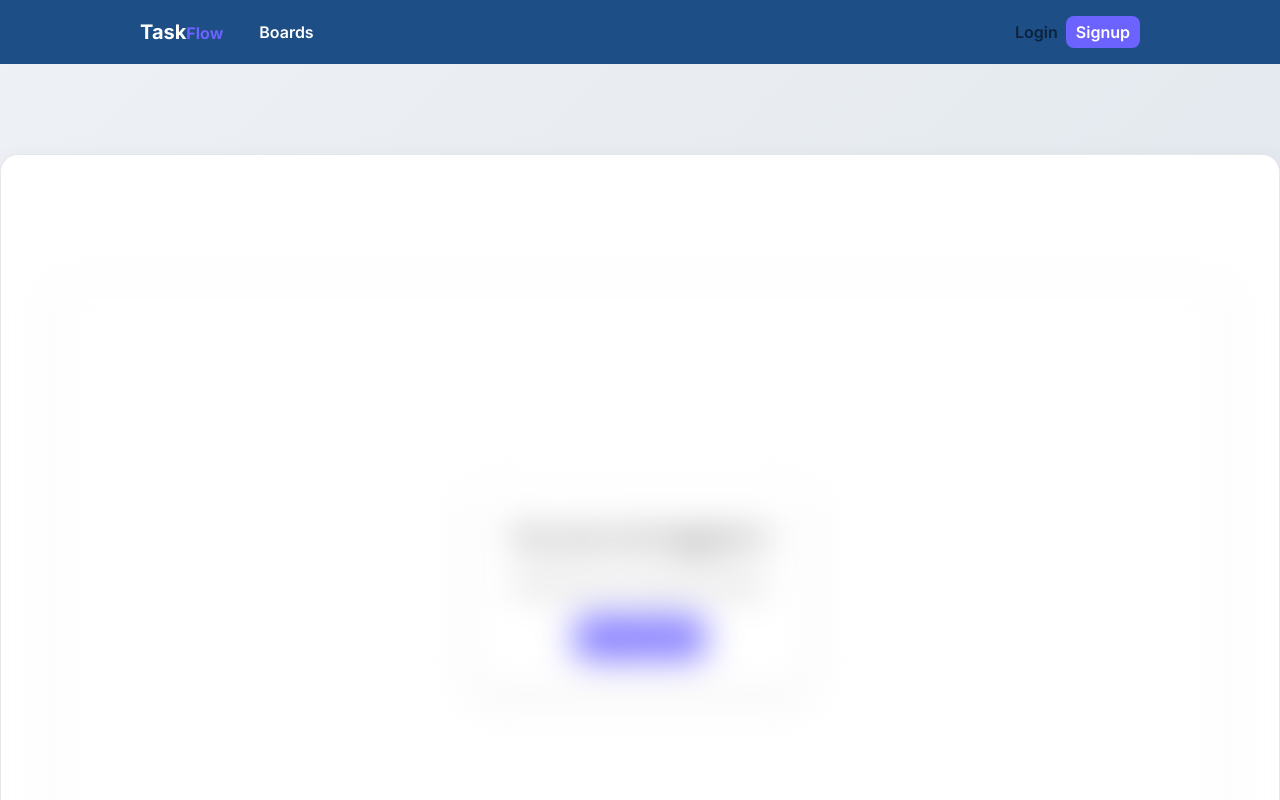
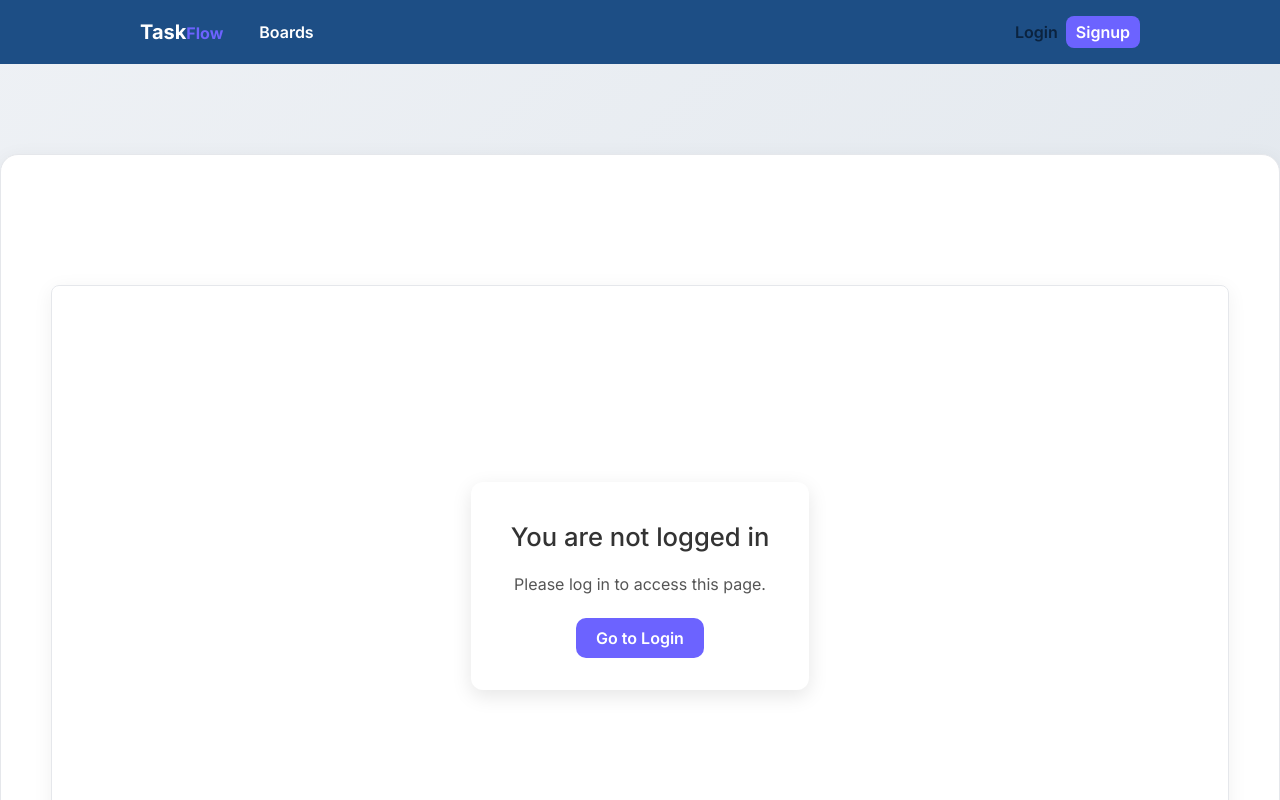
Before and after one commit to deepika5791/task-management-client-app, a React (Vite) app: page /home in a window 1280 px wide. Shown: the top 800 px of the page. Built offline with nearby package versions, Linux system fonts and the light colour scheme.

Commit message:
removed global from frontpage

```diff
--- a/src/App.css
+++ b/src/App.css
@@ -40,7 +40,7 @@ body {
   content: "";
   position: absolute;
   inset: 0;
-  filter: blur(18px);
+  /* filter: blur(18px); */
   z-index: 1;
 }
 
```
